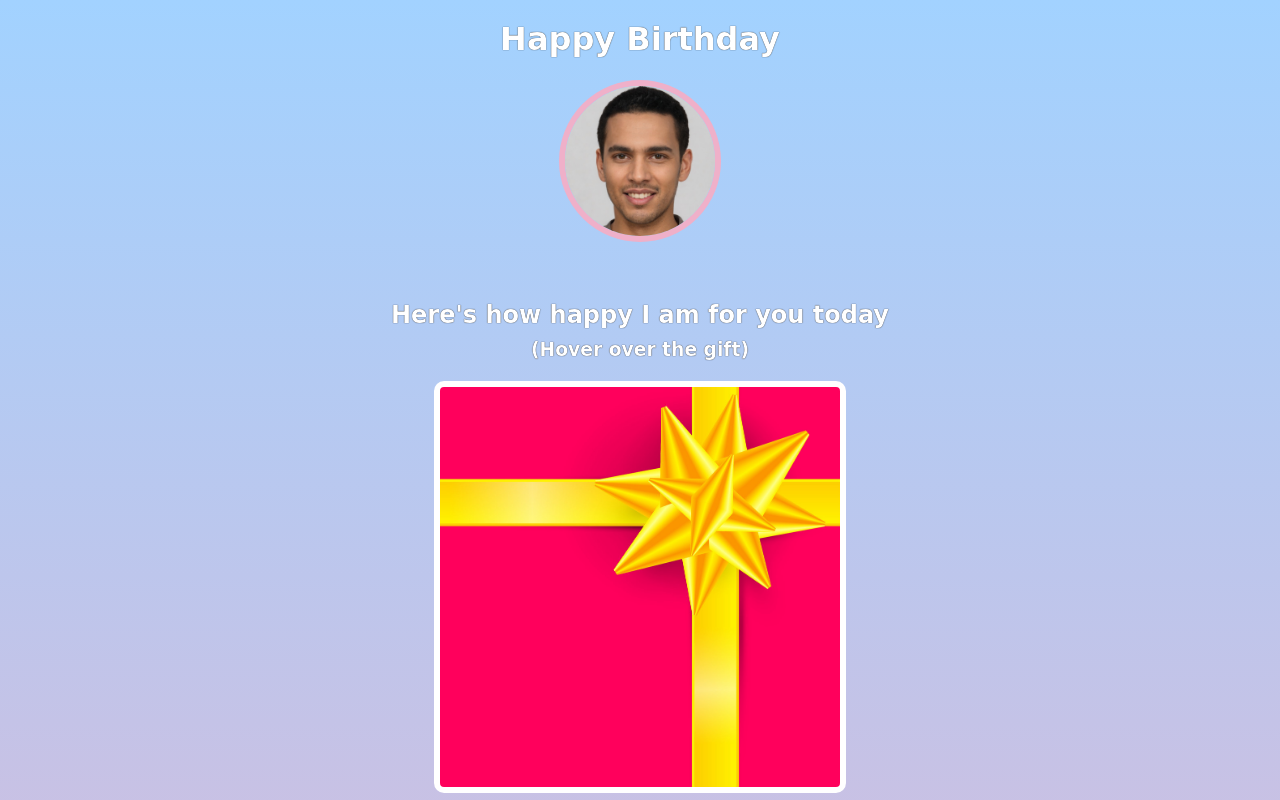
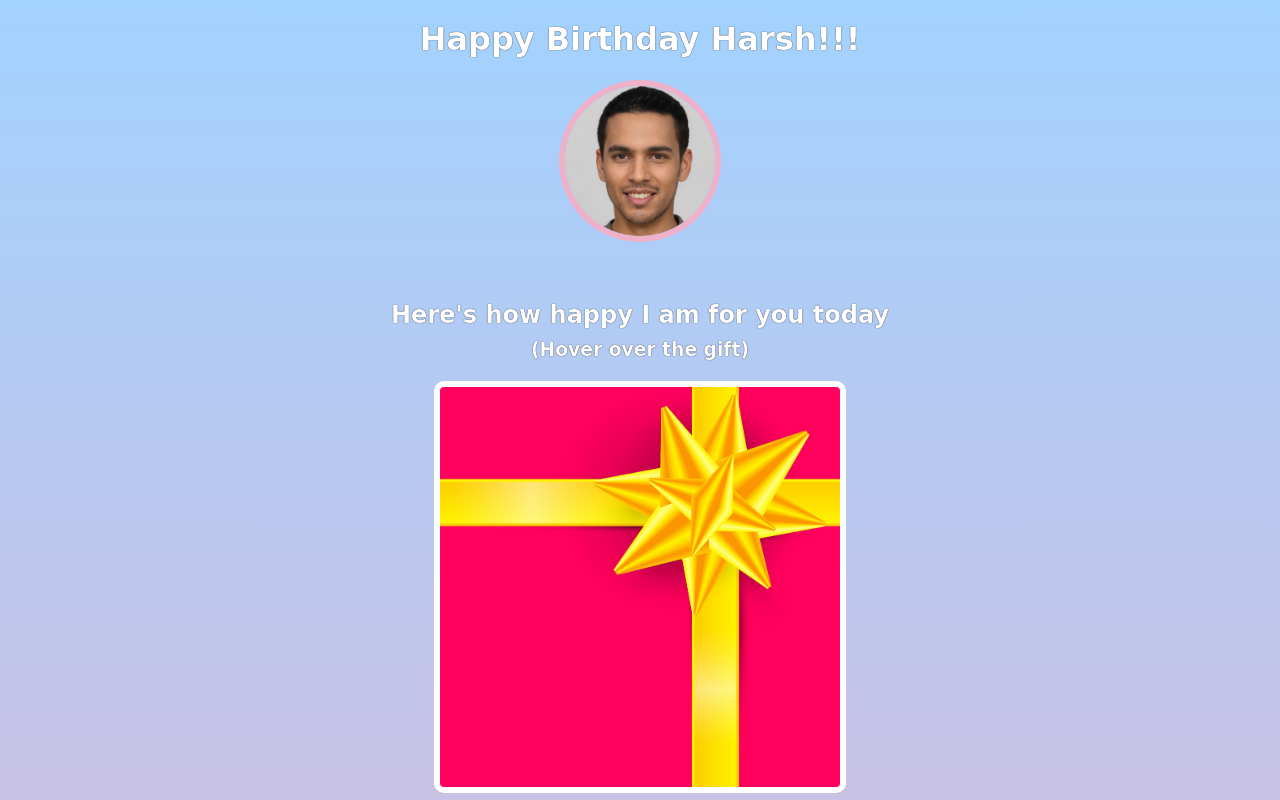
Before and after one commit to tejasdurge55/birthday_gift_card, a website built with Vite: page birthday_wish_card/index.html in a window 1280 px wide. Shown: the top 800 px of the page. Built offline with nearby package versions, Linux system fonts and the light colour scheme; a web font is replaced by a local one.

Commit message:
Update index.html

```diff
--- a/birthday_wish_card/index.html
+++ b/birthday_wish_card/index.html
@@ -7,7 +7,7 @@
     </head>
     <body>
         <div id="header">
-            <h1>Happy Birthday</h1>
+            <h1>Happy Birthday Harsh!!!</h1>
 <!-- <embed src="images/hostname.txt">  -->
             <img id="bff-img" src="images/nick.jpg">
 
```
